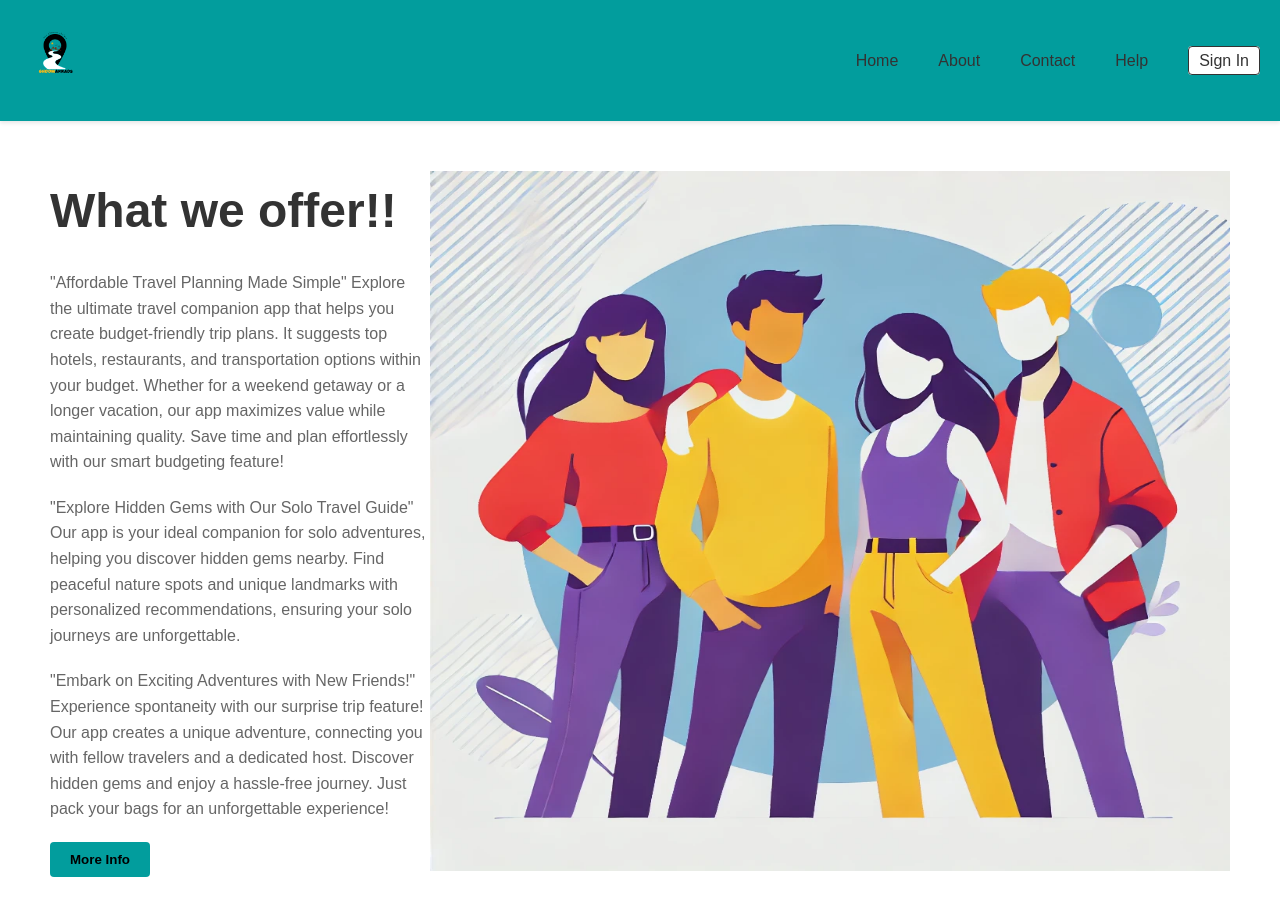
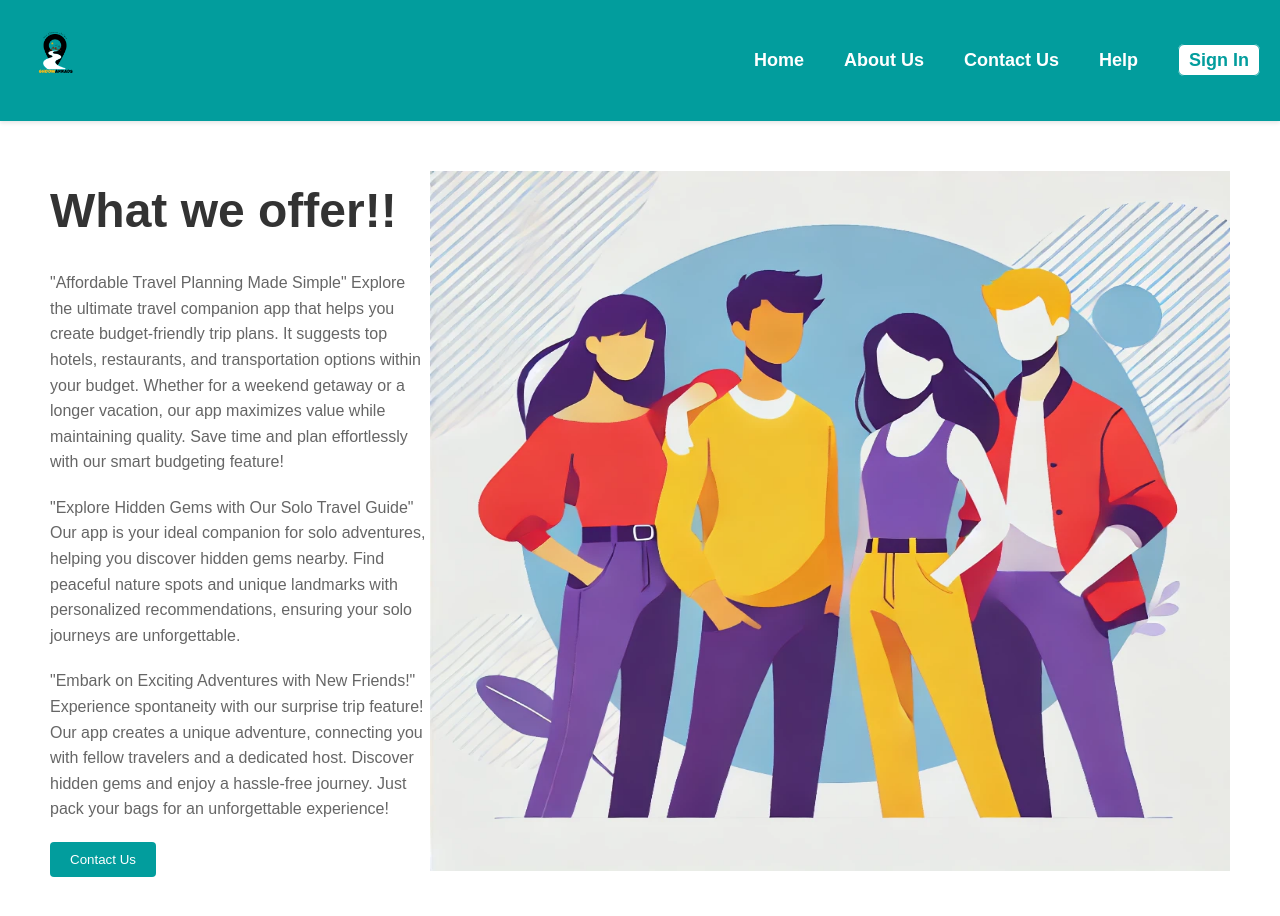
Before and after one commit to cooldkt143/Ghoomakkads, a plain HTML site: page AboutUs.html in a window 1280 px wide. Drawn offline with Linux system fonts and the light colour scheme.

Commit message:
edit about us

```diff
--- a/AbouUs.css
+++ b/AbouUs.css
@@ -34,25 +34,56 @@ header {
     list-style: none;
     display: flex;
     gap: 40px;
+
 }
 
 .nav-links li {
     display: inline;
+
 }
 
 .nav-links a {
     text-decoration: none;
     color: #333;
     font-weight: 500;
+    color: white;
+    font-weight: bold;
+    font-size: large;
+}
+
+.text{
+    border-bottom: 2px solid transparent;
+}
+
+.text:hover{
+    text-decoration: underline;
 }
 
 .sign-in-btn {
-    background-color: #fff;
-    border: 1px solid #333;
+    background-color: white;
+    border: 1px solid hsl(180, 98%, 31%);
     padding: 5px 10px;
-    border-radius: 4px;
-    font-weight: bold;
-    text-decoration: none;
+    /* border-radius: 6px; */
+    /* font-weight: bold; */
+    text-decoration: solid;
+    color: black;
+}
+
+#sign-in-button{
+    color: hsl(180, 98%, 31%);
+    border-radius: 6px;
+}
+
+#sign-in-button:hover{
+    background-color: hsl(180, 98%, 31%);
+    color: white;
+    border: 2px solid white;
+}
+
+button:hover{
+    background-color: white;
+    color: hsl(180, 98%, 31%);
+    border: 2px solid hsl(180, 98%, 31%);
 }
 
 .team-section {
@@ -87,5 +118,6 @@ header {
     padding: 10px 20px;
     border-radius: 4px;
     cursor: pointer;
-    font-weight: bold;
+    color: white;
+    /* font-weight: bold; */
 }
--- a/AboutUs.html
+++ b/AboutUs.html
@@ -14,11 +14,11 @@
                 <img src="logo-ghoomakkads (2).png" width="70" height="70">
             </div>
             <ul class="nav-links">
-                <li><a href="index.html">Home</a></li>
-                <li><a href="AboutUs.html">About</a></li>
-                <li><a href="#">Contact</a></li>
-                <li><a href="#">Help</a></li>
-                <li><a href="SignIn.html" class="sign-in-btn">Sign In</a></li>
+                <li><a href="index.html" class="text">Home</a></li>
+                <li><a href="AboutUs.html" class="text">About Us</a></li>
+                <li><a href="#" class="text">Contact Us</a></li>
+                <li><a href="#" class="text">Help</a></li>
+                <li><a href="SignIn.html" class="sign-in-btn" id = "sign-in-button">Sign In</a></li>
             </ul>
         </nav>
     </header>
@@ -37,7 +37,7 @@
                 "Embark on Exciting Adventures with New Friends!"
                 Experience spontaneity with our surprise trip feature! Our app creates a unique adventure, connecting you with fellow travelers and a dedicated host. Discover hidden gems and enjoy a hassle-free journey. Just pack your bags for an unforgettable experience!
             </p>
-            <button class="info-btn">More Info</button>
+            <button class="info-btn">Contact Us</button>
         </div>
         <div class="image-content">
             <img src="team.webp" alt="Team Illustration" height = "700px" width="800px" class="team-image">
```
